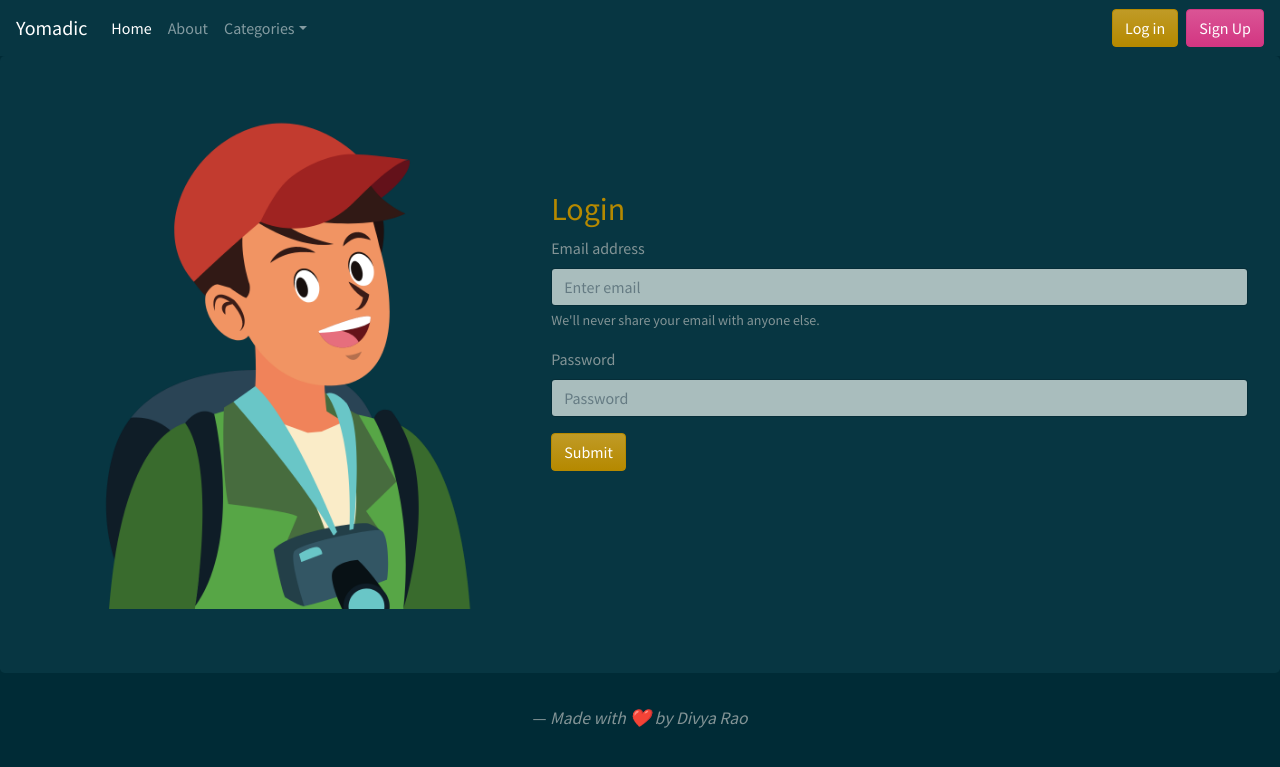
After one commit to dsrao711/Yomadic, a Flask app: page /login in a window 1280 px wide. The commit adds this page. Shown: the top 767 px of the page. Run offline with Flask 2, Linux system fonts and the light colour scheme; some libraries are stand-ins or nearby versions.

Commit message:
Login Signup UI completed

```diff
--- a/flaskapp.py
+++ b/flaskapp.py
@@ -27,6 +27,13 @@ def home():
 def about():
     return render_template('about.html', title='About')
 
+@app.route("/register")
+def register():
+    return render_template('register.html', title='Register')
+
+@app.route("/login")
+def login():
+    return render_template('login.html', title='Login')
 
 if __name__ == '__main__':
     app.run(debug=True)
--- a/templates/layout.html
+++ b/templates/layout.html
@@ -37,8 +37,8 @@
                 </li>
             </ul>
             <ul class="navbar-nav my-2 my-lg-0">
-                <button class="btn btn-primary  mr-sm-2" type="submit">Log in</button>
-                <button class="btn btn-danger my-2 my-sm-0" type="submit">Sign Up</button>
+                <a class="btn btn-primary  mr-sm-2" href="/login">Log in</a>
+                <a class="btn btn-danger my-2 my-sm-0" href="/register">Sign Up</a>
             </ul>
         </div>
     </nav>
--- /dev/null
+++ b/templates/login.html
@@ -0,0 +1,31 @@
+{% extends "layout.html" %} {% block content %}
+
+<div class="jumbotron">
+    <div class="row">
+        <div class="col-lg-5">
+            <img src="../static/assets/3.png" class="img-responsive" style="width:100%">
+        </div>
+        <div class="col-lg-7">
+            <form style="margin-top: 10%;">
+                <fieldset>
+                    <h2 class="text-primary">Login</h2>
+
+                    <div class="form-group">
+                        <label for="exampleInputEmail1">Email address</label>
+                        <input type="email" class="form-control" id="exampleInputEmail1" aria-describedby="emailHelp" placeholder="Enter email">
+                        <small id="emailHelp" class="form-text text-muted">We'll never share your email with anyone else.</small>
+                    </div>
+
+                    <div class="form-group">
+                        <label for="exampleInputPassword1"> Password</label>
+                        <input type="password" class="form-control" id="exampleInputPassword1" placeholder="Password">
+                    </div>
+
+                    <button type="submit" class="btn btn-primary">Submit</button>
+                </fieldset>
+            </form>
+        </div>
+    </div>
+</div>
+
+{% endblock content %}
```
Also changed, not shown: templates/register.html (added, +37 -0 lines), static/assets/2.png (added), static/assets/3.png (added).
